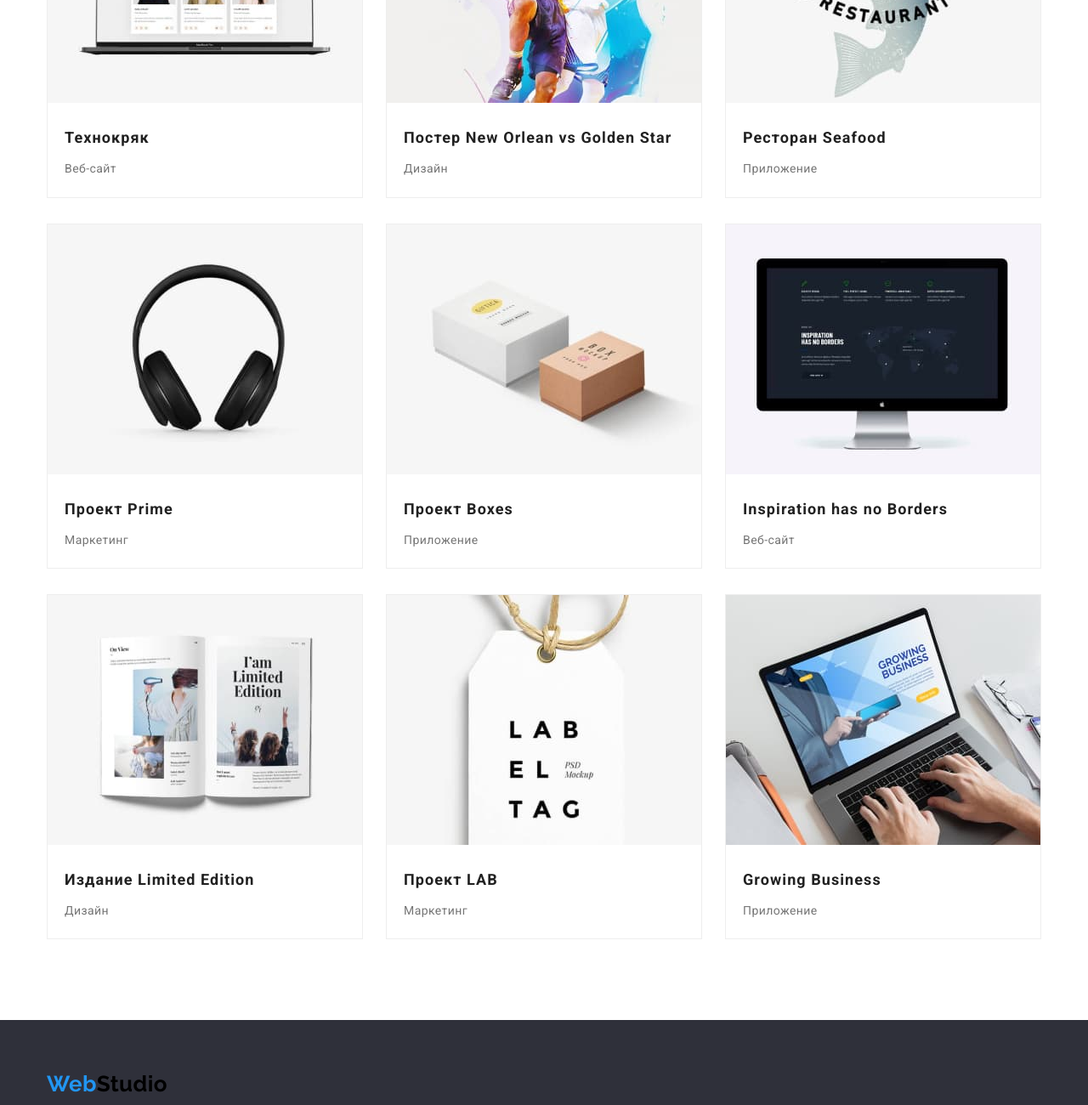
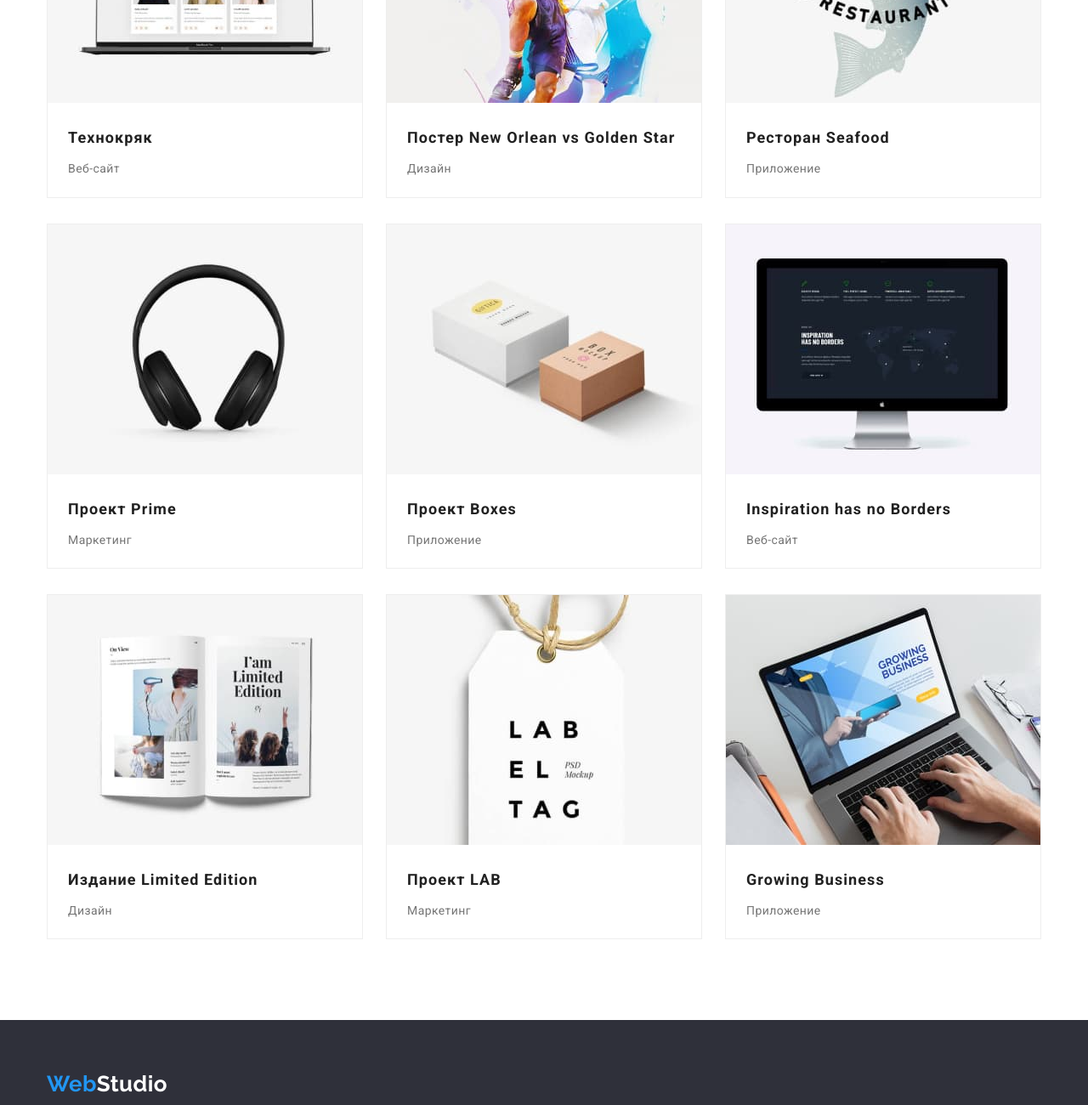
Before and after one commit to oleg634996/goit-markup-hw-03, a plain HTML site: page portfolio.html in a window 1280 px wide. Shown: the part 440-1740 px from the top of the page at 85% size. Drawn offline with nearby package versions, Linux system fonts and the light colour scheme.

Commit message:
home work-V2

```diff
--- a/css/main.css
+++ b/css/main.css
@@ -78,9 +78,11 @@ span {
 }
 .nav_social {
   font-weight: 500;
-  line-height: 1.2px;
+  line-height: 1.2;
   letter-spacing: 0.02em;
   color: var(--color_grey);
+  padding: 8px 0px;
+  display: inline-block;
 }
 .nav_link:hover,
 .nav_social:hover {
@@ -217,6 +219,7 @@ span {
 .logo_footer {
   margin-bottom: 20px;
   display: block;
+  color: #ffffff;
 }
 .footer_list:not(:last-child) {
   margin-bottom: 8px;
@@ -276,12 +279,13 @@ span {
 .portfolio_list:nth-last-child(-n + 3) {
   margin-bottom: 0px;
 }
-.portfolio_img {
-  margin-bottom: 20px;
+.portfolio_link{
+  display: block;
 }
-.text_in_card {
-  margin-left: 20px;
+.link_text{
+  padding: 20px 24px;
 }
+
 .portfolpo_title {
   font-weight: 700;
   font-size: 18px;
@@ -294,5 +298,4 @@ span {
   font-weight: 400;
   line-height: 1.87;
   color: var(--color_grey);
-  margin-bottom: 20px;
 }
--- a/portfolio.html
+++ b/portfolio.html
@@ -20,8 +20,8 @@
       <a class="logo" href="./index.html"><span>Web</span>Studio</a>
       <nav class="nav">
         <ul class="nav_item">
+          <li class="nav_list"><a class="nav_link" href="./index.html">Cтудия</a></li>
           <li class="nav_list"><a class="nav_link" href="./portfolio.html">Портфолио</a></li>
-          <li class="nav_list"><a class="nav_link" href="./index.html">Студия</a></li>
           <li class="nav_list"><a class="nav_link" href="#">Контакты</a></li>
         </ul>
       </nav>
@@ -57,66 +57,84 @@
       </ul>
       <ul class="portfolio_item">
         <li class="portfolio_list">
-          <a href="">
+          <a class="portfolio_link" href="">
             <img class="portfolio_img" src="./img/portfolio/img.jpg" width="370" alt="" />
+            <div class="link_text">
               <h2 class="portfolpo_title text_in_card">Технокряк</h2>
               <p class="portfolio_text text_in_card">Веб-сайт</p>
+            </div>
           </a>
         </li>
         <li class="portfolio_list">
-          <a href="#">
+          <a class="portfolio_link" href="#">
             <img class="portfolio_img" src="./img/portfolio/img-1.jpg" width="370" alt="" />
+            <div class="link_text">
               <h2 class="portfolpo_title text_in_card">Постер New Orlean vs Golden Star</h2>
               <p class="portfolio_text text_in_card">Дизайн</p>
+            </div>
           </a>
         </li>
         <li class="portfolio_list">
-          <a href="#">
+          <a class="portfolio_link" href="#">
             <img class="portfolio_img" src="./img/portfolio/img-2.jpg" width="370" alt="" />
+            <div class="link_text">
               <h2 class="portfolpo_title text_in_card">Ресторан Seafood</h2>
               <p class="portfolio_text text_in_card">Приложение</p>
+            </div>
           </a>
         </li>
         <li class="portfolio_list">
-          <a href="#">
+          <a class="portfolio_link" href="#">
             <img class="portfolio_img" src="./img/portfolio/img-3.jpg" width="370" alt="" />
+            <div class="link_text">
               <h2 class="portfolpo_title text_in_card">Проект Prime</h2>
               <p class="portfolio_text text_in_card">Маркетинг</p>
+            </div>
           </a>
         </li>
         <li class="portfolio_list">
-          <a href="#">
+          <a class="portfolio_link" href="#">
             <img class="portfolio_img" src="./img/portfolio/img-4.jpg" width="370" alt="" />
+            <div class="link_text">
               <h2 class="portfolpo_title text_in_card">Проект Boxes</h2>
               <p class="portfolio_text text_in_card">Приложение</p>
+            </div>
           </a>
         </li>
         <li class="portfolio_list">
-          <a href="#">
+          <a class="portfolio_link" href="#">
             <img class="portfolio_img" src="./img/portfolio/img-5.jpg" width="370" alt="" />
+            <div class="link_text">
               <h2 class="portfolpo_title text_in_card">Inspiration has no Borders</h2>
               <p class="portfolio_text text_in_card">Веб-сайт</p>
+            </div>
           </a>
         </li>
         <li class="portfolio_list">
-          <a href="">
+          <a class="portfolio_link" href="">
             <img class="portfolio_img" src="./img/portfolio/img-6.jpg" width="370" alt="" />
+            <div class="link_text">
               <h2 class="portfolpo_title text_in_card">Издание Limited Edition</h2>
               <p class="portfolio_text text_in_card">Дизайн</p>
+            </div>
           </a>
         </li>
         <li class="portfolio_list">
-          <a href="">
+          <a class="portfolio_link" href="">
             <img class="portfolio_img" src="./img/portfolio/img-7.jpg" width="370" alt="" />
+            <div class="link_text">
               <h2 class="portfolpo_title text_in_card">Проект LAB</h2>
               <p class="portfolio_text text_in_card">Маркетинг</p>
+            </div>
           </a>
         </li>
         <li class="portfolio_list">
-          <a href="">
+          <a class="portfolio_link" href="">
             <img class="portfolio_img" src="./img/portfolio/img-8.jpg" width="370" alt="" />
+            <div class="link_text">
               <h2 class="portfolpo_title text_in_card">Growing Business</h2>
               <p class="portfolio_text text_in_card">Приложение</p>
+            </div>
           </a>
         </li>
       </ul>
@@ -140,4 +158,5 @@
     </div>
   </footer>
 </body>
+
 </html>
```
Also changed, not shown: index.html (+1 -1 lines). Lines whose indentation alone changed are shown as unchanged.
